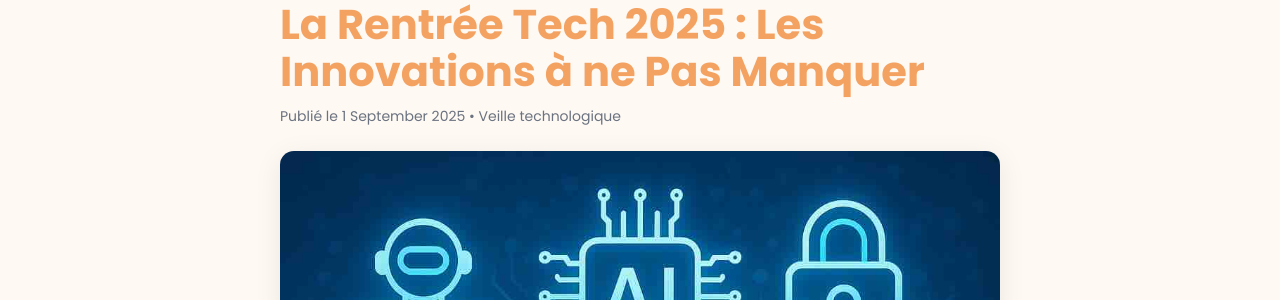
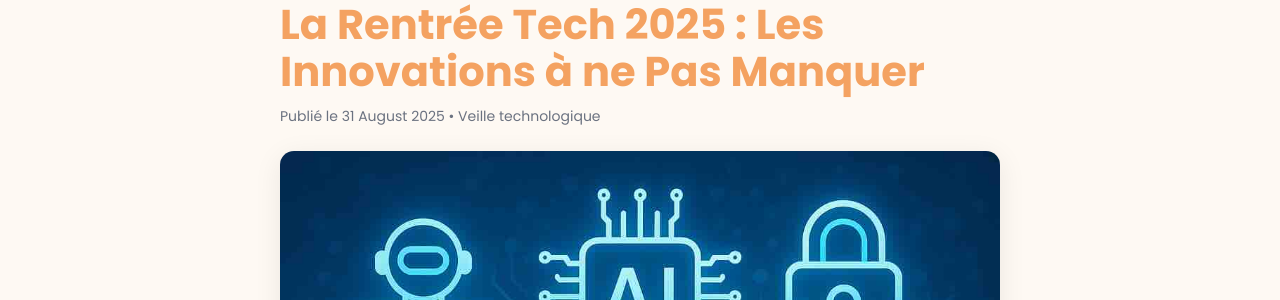
Before and after one commit to AldjiaDev/aldjia.dev, a Jekyll site: the page built from _posts/2025-08-31-rentree-tech-2025.md, in a window 1280 px wide and 900 px high. Shown: the part 137-437 px from the top of the window. Built offline with Jekyll 4.4.1, drawn with Linux system fonts in a browser that asks for light colours.

Commit message:
Publie l’article Rentrée Tech (date non future)

```diff
--- a/_posts/2025-09-01-rentree-tech-2025.md
+++ b/_posts/2025-08-31-rentree-tech-2025.md
@@ -1,7 +1,7 @@
 ---
 layout: post
 title: "La Rentrée Tech 2025 : Les Innovations à ne Pas Manquer"
-date: 2025-09-01
+date: 2025-08-31
 categories: [Veille technologique]
 tags: [IA, cybersécurité, post-quantique, informatique quantique, spatial computing, AR/VR, robotique, web design, marketing digital]
 description: Tour d’horizon des innovations à surveiller pour la rentrée 2025. Agents IA, cybersécurité post-quantique, spatial computing, robotique personnelle, nouvelles esthétiques web et marketing digital augmenté.
@@ -10,7 +10,10 @@ image: /assets/images/rentree-tech-2025.jpg
 
 Alors que la rentrée 2025 approche à grands pas, le monde de la technologie et du web continue son évolution fulgurante, promettant des innovations qui redéfiniront notre quotidien, notre travail et nos interactions. Cette année, l'accent est mis sur des avancées majeures dans l'intelligence artificielle, la cybersécurité, l'informatique quantique, le spatial computing, la robotique, ainsi que des transformations profondes dans le web design et le marketing digital. Je vous propose un tour d'horizon des nouveautés incontournables qui marqueront cette rentrée, avec un regard critique sur leurs implications et leur potentiel :
 
----
+<p style="text-align:center; margin-bottom: 2rem;">
+  <img src="{{ '/assets/images/rentree-tech-2025.jpg' | relative_url }}" alt="Illustration tech" style="max-width: 100%; border-radius: 10px;">
+</p>
+
 
 ## L'Intelligence Artificielle : vers des agents autonomes et raisonnants
 
```
